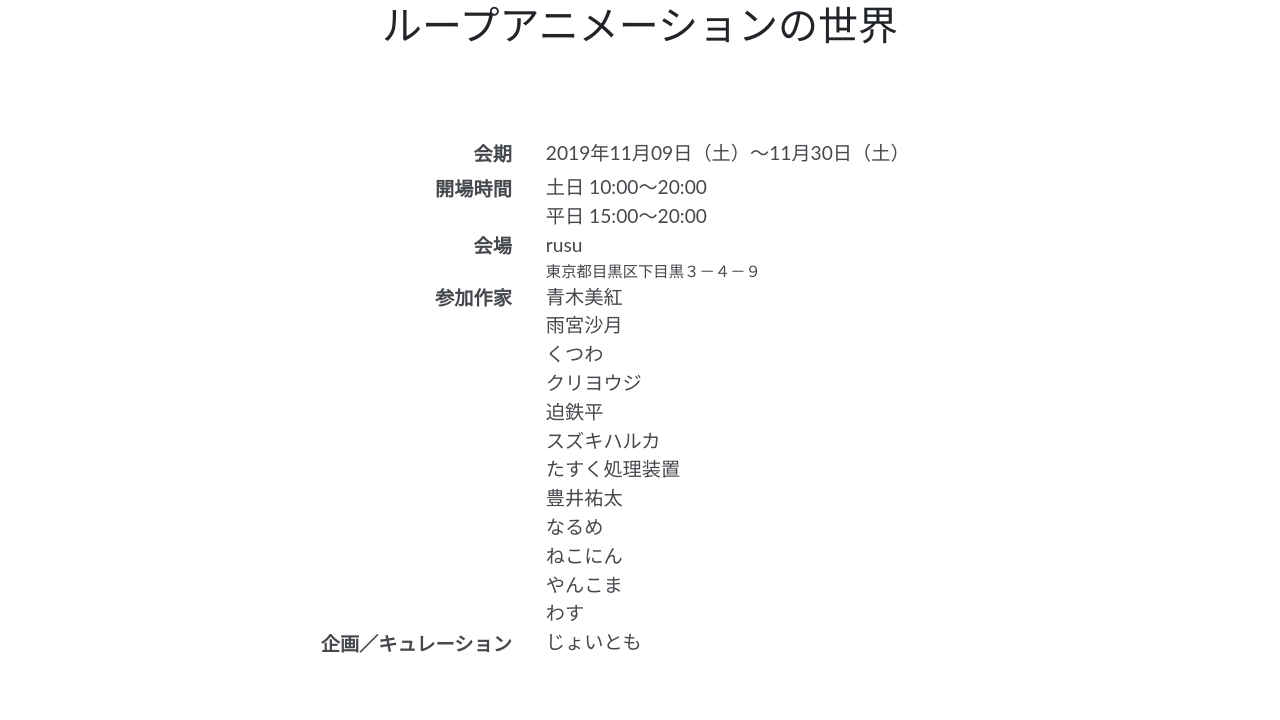
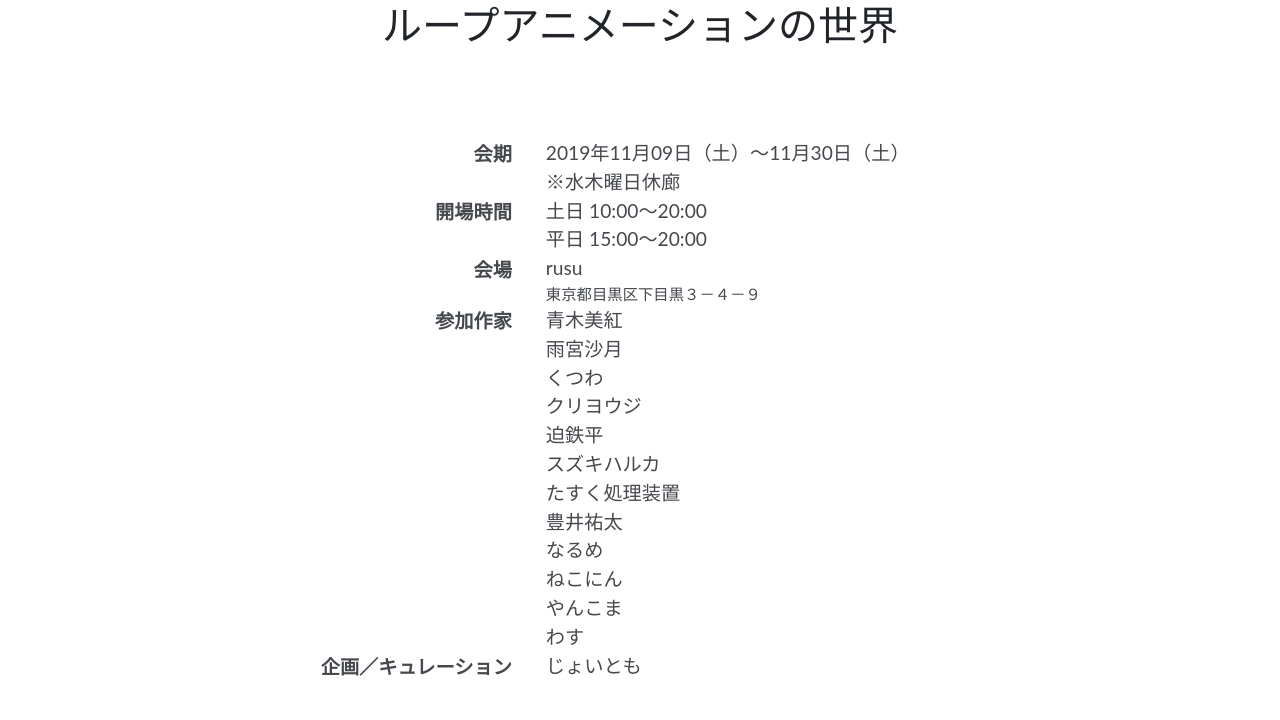
Before and after one commit to joytomo/loopanimeworld, a plain HTML site: page 2019.html in a window 1280 px wide. Shown: the part 878-1598 px from the top of the page. Drawn offline with Linux system fonts and the light colour scheme.

Commit message:
update schedule 2019

```diff
--- a/2019.html
+++ b/2019.html
@@ -38,7 +38,10 @@
       <div class="description">
         <div class="row about-box">
           <div class="col-md-5"><div class="about-title">会期</div></div>
-          <div class="col-md-7">2019年11月09日（土）〜11月30日（土）</div>
+          <div class="col-md-7">
+            2019年11月09日（土）〜11月30日（土）</br>
+            ※水木曜日休廊
+          </div>
         </div>
         <div class="row about-box">
           <div class="col-md-5"><div class="about-title">開場時間</div></div>
```
